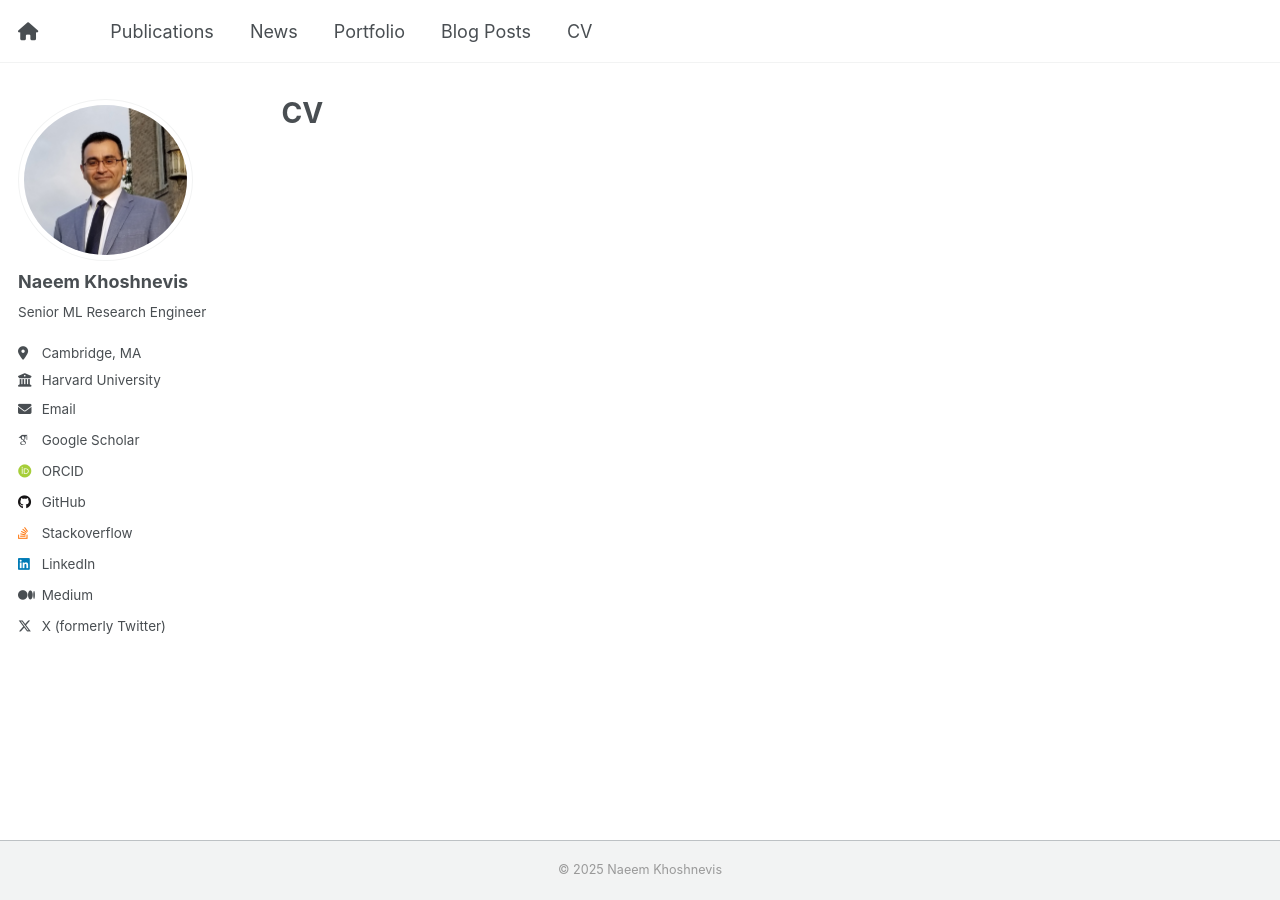
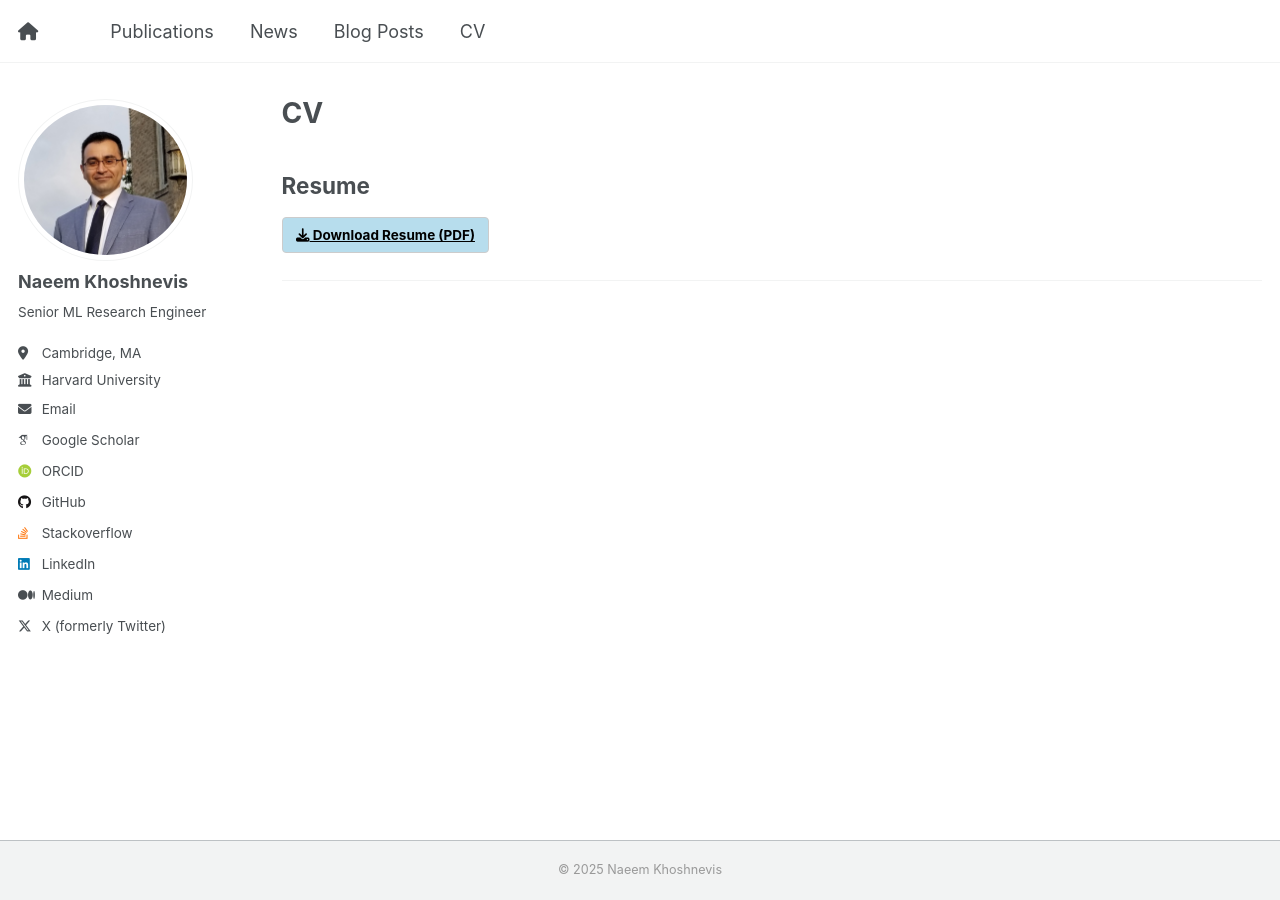
Before and after one commit to Naeemkh/naeemkh.github.io, a Jekyll site: the page built from _pages/cv.md, in a window 1280 px wide. Built offline with Jekyll 4.4.1, drawn with Linux system fonts in a browser that asks for light colours; some web fonts are replaced.

Commit message:
add resume

```diff
--- a/_data/navigation.yml
+++ b/_data/navigation.yml
@@ -20,8 +20,8 @@ main:
   # - title: "Teaching"
   #   url: /teaching/
 
-  - title: "Portfolio"
-    url: /portfolio/
+  # - title: "Portfolio"
+  #   url: /portfolio/
 
   - title: "Blog Posts"
     url: /year-archive/
--- a/_pages/cv.md
+++ b/_pages/cv.md
@@ -8,3 +8,11 @@ redirect_from:
 ---
 
 {% include base_path %}
+
+## Resume
+
+<a href="{{ base_path }}/files/naeem_khoshnevis_resume.pdf" target="_blank" class="btn" style="background-color: rgb(183, 221, 237) !important; color: black !important; border: 1px solid #ccc !important;">
+  <i class="fas fa-download"></i> Download Resume (PDF)
+</a>
+
+---
```
Also changed, not shown: 1 other file.
